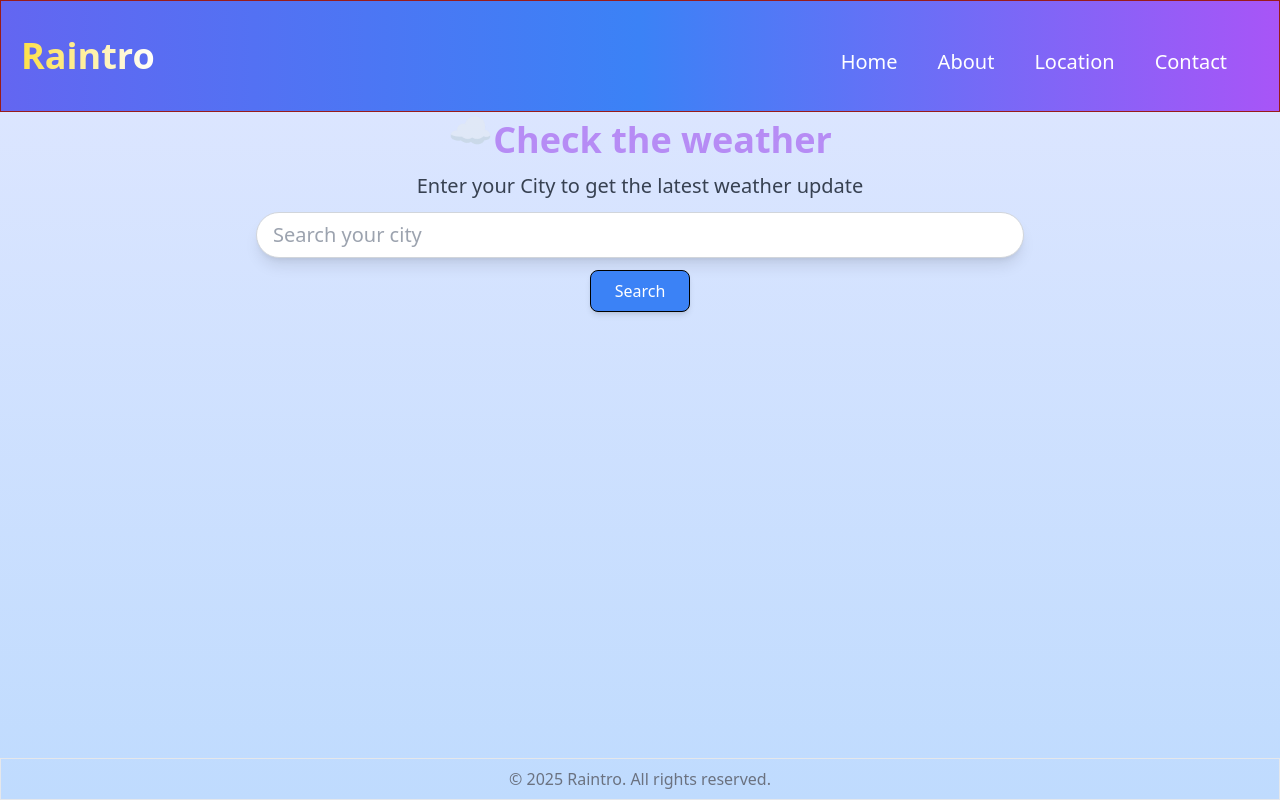
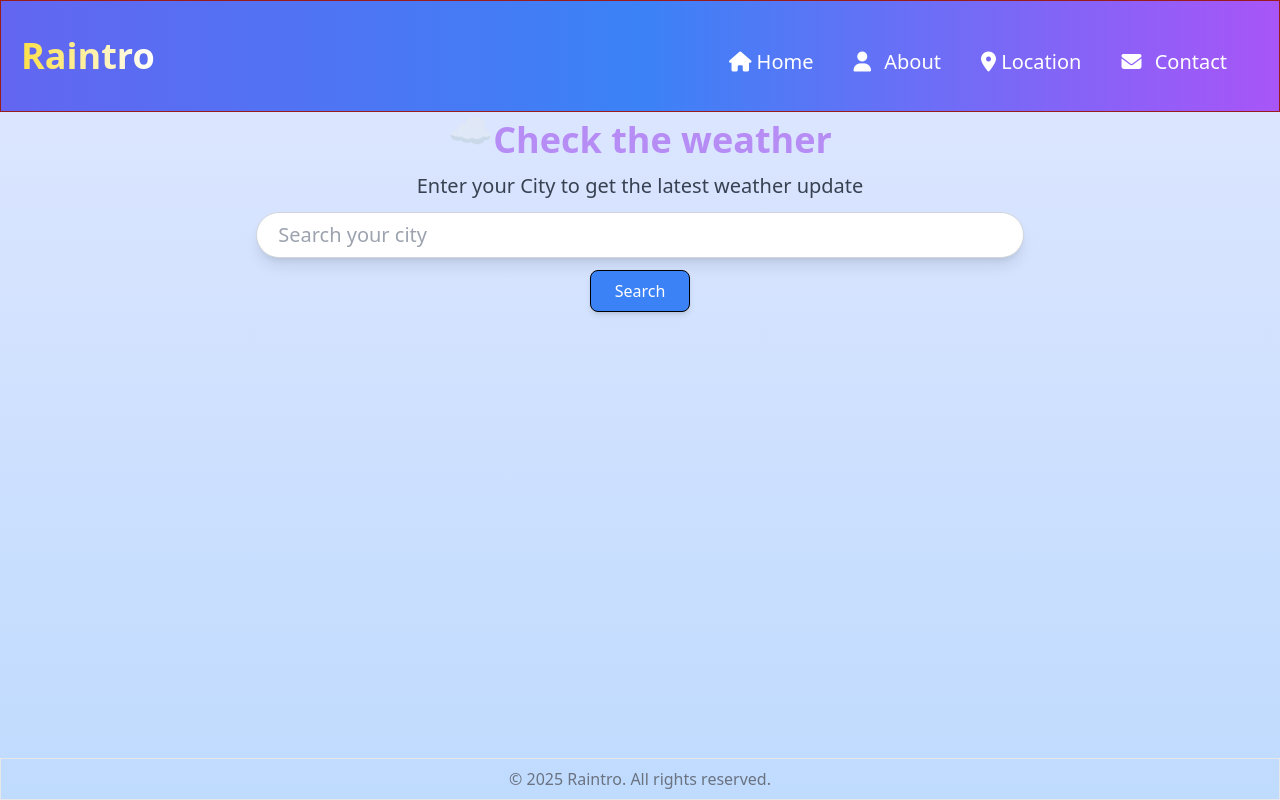
Before and after one commit to GovindG9066/Raintro, a website: page index.html in a window 1280 px wide. Drawn offline with Linux system fonts and the light colour scheme.

Commit message:
adding the icons

```diff
--- a/index.html
+++ b/index.html
@@ -25,23 +25,23 @@
       <h1 class="sm:text-4xl text-5xl bg-gradient-to-r from-yellow-300 to-white bg-clip-text text-transparent">
         Raintro</h1>
     </div>
-    <div class="home-container sm:relative ">
+    <div class="home-container sm:relative">
       <ul
-        class=" list-home-items sm:flex sm:relative sm:left-auto absolute left-[-100%] top-0 px-5 w-1/3 py-2 pt-5 z-50 sm:bg-transparent bg-slate-400 sm:h-auto h-screen sm:gap-4 gap-5 flex-row transition-all ease-in-out duration-300 text-white text-xl">
+        class="w-full list-home-items sm:flex sm:relative sm:left-auto absolute left-[-100%] top-0 px-5 py-2 pt-5 z-50 sm:bg-transparent bg-slate-400 sm:h-auto h-screen sm:gap-4 gap-5 flex-row transition-all ease-in-out duration-300 text-white text-xl">
         <i
           class=" exit-home fa-solid fa-xmark sm:hidden absolute text-red-500 cursor-pointer right-2 text-2xl transition-transform duration-300 ease-in-out"></i>
         <li
-          class=" my-2 text-white px-3 py-1 rounded hover:bg-gradient-to-r hover:from-purple-500 hover:to-pink-500 transition-all duration-300 sm:w-auto w-2/3">
-          <a class="" href="/index.html">Home</a></li>
+          class=" my-2 text-white px-3 py-1 rounded hover:bg-gradient-to-r hover:from-purple-500 hover:to-pink-500 transition-all duration-300 sm:w-auto ">
+          <a class="" href="/index.html"><i class="fa-solid fa-house"></i> Home</a></li>
         <li id="about"
-          class=" my-2 text-white px-3 py-1 rounded hover:bg-gradient-to-r hover:from-purple-500 hover:to-pink-500 transition-all duration-300 sm:w-auto w-2/3">
-          <a class="" href="#">About</a></li>
+          class=" my-2 text-white px-3 py-1 rounded hover:bg-gradient-to-r hover:from-purple-500 hover:to-pink-500 transition-all duration-300 sm:w-auto ">
+          <a class="" href="#"><i class="fas fa-user mr-2"></i> About</a></li>
         <li id="location"
-          class=" my-2 text-white px-3 py-1 rounded hover:bg-gradient-to-r hover:from-purple-500 hover:to-pink-500 transition-all duration-300 sm:w-auto w-2/3">
-          <a class="" href="#">Location</a></li>
+          class=" my-2 text-white px-3 py-1 rounded hover:bg-gradient-to-r hover:from-purple-500 hover:to-pink-500 transition-all duration-300 sm:w-auto ">
+          <a class="" href="#"><i class="fa-solid fa-location-dot"></i> Location</a></li>
         <li id="contact"
-          class=" my-2 text-white px-3 py-1 rounded hover:bg-gradient-to-r hover:from-purple-500 hover:to-pink-500 transition-all duration-300 sm:w-auto w-2/3">
-          <a class="" href="#">Contact</a></li>
+          class=" my-2 text-white px-3 py-1 rounded hover:bg-gradient-to-r hover:from-purple-500 hover:to-pink-500 transition-all duration-300 sm:w-auto ">
+          <a class="" href="#"><i class="fas fa-envelope mr-2"></i> Contact</a></li>
       </ul>
     </div>
   </nav>
@@ -55,7 +55,7 @@
     </p>
     <input type="text" id="cityInput"
       class="sm:w-[50%] md:w-[60%] w-54 border border-gray-300 focus:outline-none rounded-full shadow-lg pl-4 py-2 text-xl text-indigo-500 focus:ring-2 focus:ring-blue-400"
-      placeholder="Search your city" autocomplete="off">
+      placeholder=" Search your city" autocomplete="off">
       <ul id="suggestions" class="absolute mt-1 w-full max-w-xs bg-white shadow-lg rounded hidden z-50"></ul>
 
     <button onclick="getWeather()"
```
Also changed, not shown: src/output.css.
